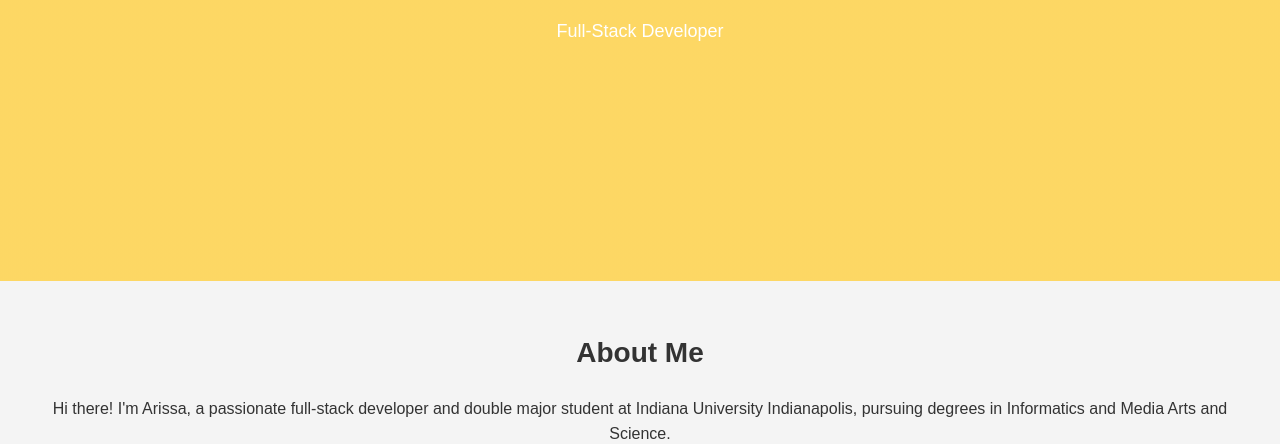
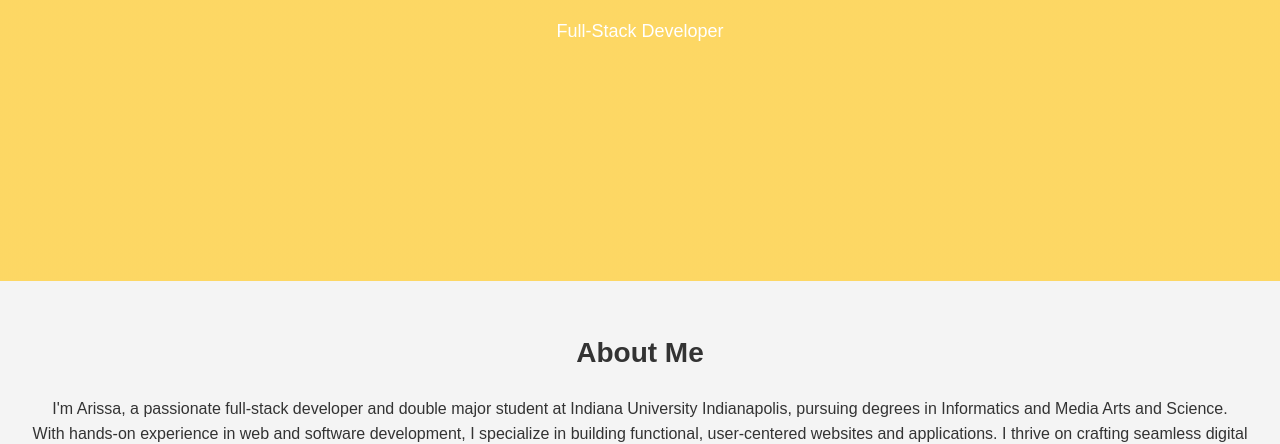
Before and after one commit to arigree/portfolio_one, a website with bundled scripts: page index.html in a window 1280 px wide. Shown: the part 359-803 px from the top of the page. Built offline with nearby package versions, Linux system fonts and the light colour scheme; files whose address does not match are found by name.

Commit message:
Typo fix

```diff
--- a/index.html
+++ b/index.html
@@ -28,9 +28,9 @@
     <section id="about">
       <h2>About Me</h2>
       <p>
-        Hi there! I'm Arissa, a passionate full-stack developer and double major
-        student at Indiana University Indianapolis, pursuing degrees in
-        Informatics and Media Arts and Science.
+        I'm Arissa, a passionate full-stack developer and double major student
+        at Indiana University Indianapolis, pursuing degrees in Informatics and
+        Media Arts and Science.
       </p>
       <p>
         With hands-on experience in web and software development, I specialize
```
